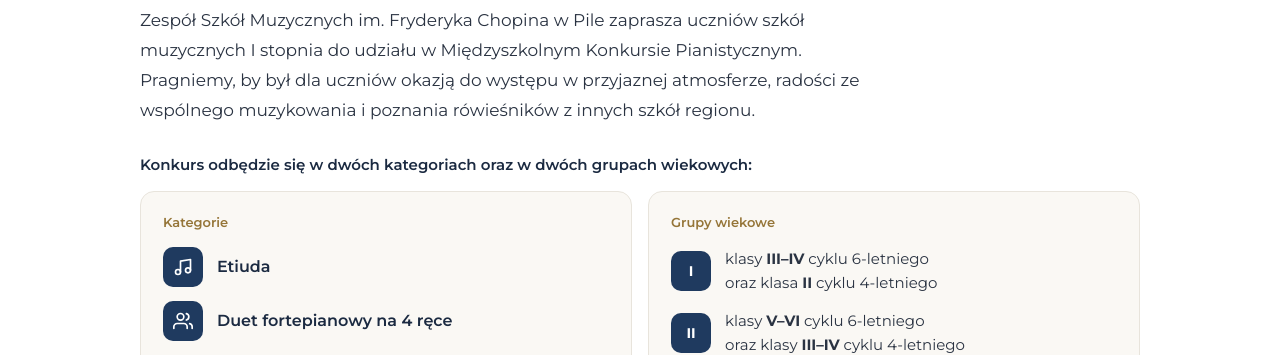
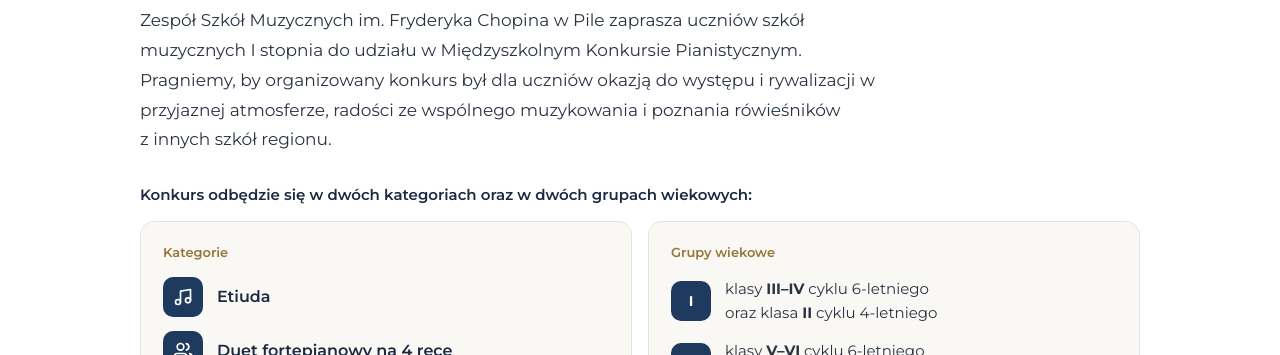
Before and after one commit to prokofiew/konkurs-pianistyczny, a plain HTML site: page index.html in a window 1280 px wide. Shown: the part 748-1103 px from the top of the page. Drawn offline with Linux system fonts and the light colour scheme.

Commit message:
intro update

```diff
--- a/index.html
+++ b/index.html
@@ -773,7 +773,8 @@
         <h2>Zapraszamy do udziału</h2>
         <p class="intro">Zespół Szkół Muzycznych im. Fryderyka Chopina w Pile zaprasza uczniów szkół muzycznych I
           stopnia do
-          udziału w Międzyszkolnym Konkursie Pianistycznym. Pragniemy, by był dla uczniów okazją do występu w
+          udziału w Międzyszkolnym Konkursie Pianistycznym. Pragniemy, by organizowany konkurs był dla uczniów okazją do
+          występu i rywalizacji w
           przyjaznej atmosferze, radości ze wspólnego muzykowania i poznania rówieśników z innych szkół regionu.</p>
 
         <p class="lead">Konkurs odbędzie się w dwóch kategoriach oraz w dwóch grupach wiekowych:</p>
```
